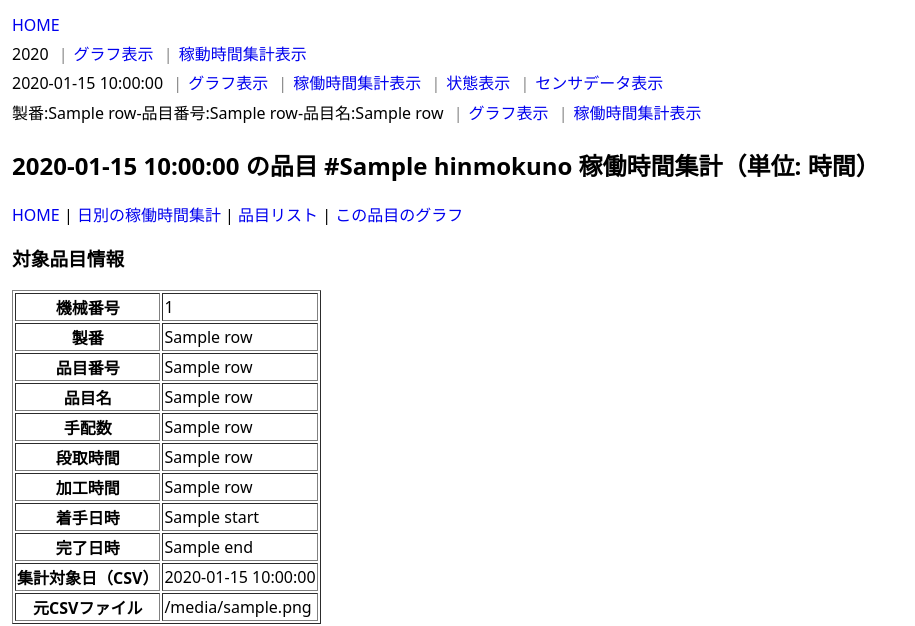
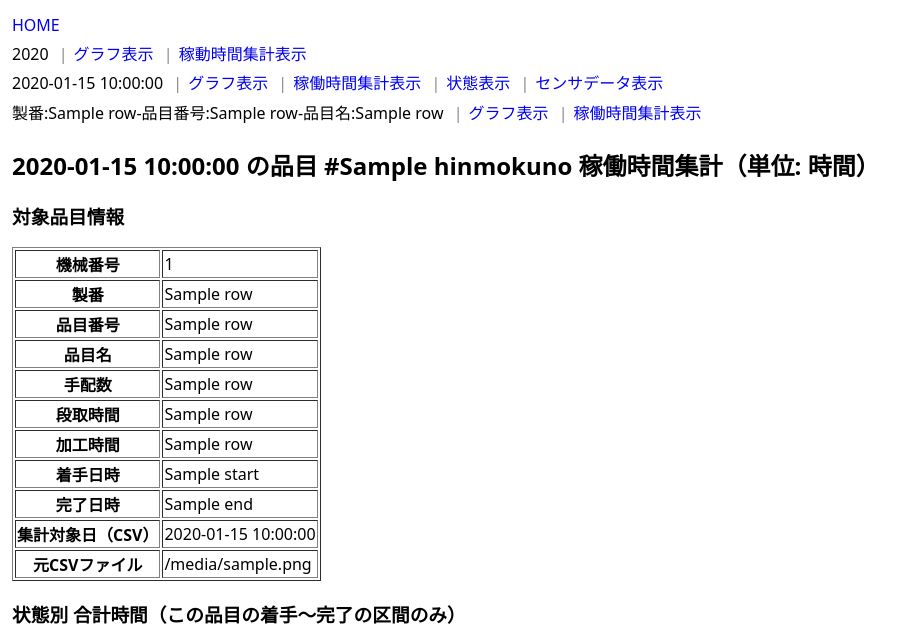
Before and after one commit to mametarou967/FactoryDataViewer, a Flask app: template ViewerWebApplication/templates/hinmoku/summary.html in a window 1280 px wide. Shown: the top 626 px of the page, without its empty margins (0-915 px from the left). Run offline with Flask 3, Linux system fonts and the light colour scheme; the template is opened without the code that fills it: most values are stand-ins (such as "Sample title", 1, 10 or a date in 2020).

Commit message:
summary更新

```diff
--- a/ViewerWebApplication/templates/hinmoku/summary.html
+++ b/ViewerWebApplication/templates/hinmoku/summary.html
@@ -1,14 +1,6 @@
 {% extends "hinmoku_base.html" %}
 {% block hinmoku_body %}
   <h2>{{ date }} の品目 #{{ hinmokuno }} 稼働時間集計（単位: 時間）</h2>
-
-    <p>
-        <a href="/">HOME</a> |
-        <a href="/date/{{ date }}/summary">日別の稼働時間集計</a> |
-        <a href="/date/{{ date }}/hinmoku">品目リスト</a> |
-        <a href="/date/{{ date }}/hinmoku/{{ hinmokuno }}">この品目のグラフ</a>
-    </p>
-
     <h3>対象品目情報</h3>
     <table border="1">
         <tr><th>機械番号</th><td>{{ row[0] }}</td></tr>
```
